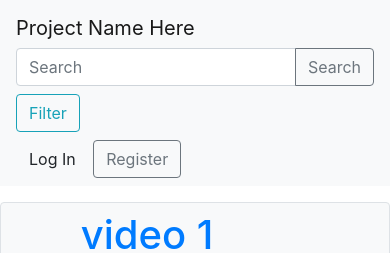
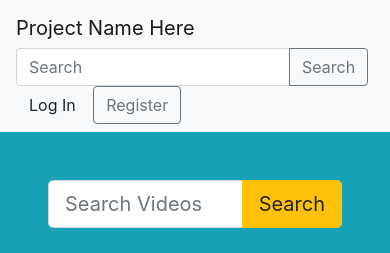
Before and after one commit to evankim20/yt-learn, a Django app: page / in a window 390 px wide. Shown: the top 253 px of the page. Run offline with Django 3.2, Linux system fonts and the light colour scheme; some libraries are stand-ins or nearby versions.

Commit message:
added all bootstrap files

```diff
--- a/src/common/views.py
+++ b/src/common/views.py
@@ -1,4 +1,4 @@
-from django.shortcuts import render
+from django.shortcuts import render, redirect
 
 # Create your views here.
 
@@ -19,3 +19,18 @@ def entry_view(request):
                'reviews': [{'name': 'Bob', 'stars': 4, 'response': 'Great video!'}, {'name': 'Alice', 'stars': 1, 'response': 'Video sucked'},
                            {'name': 'Karen', 'stars': 3, 'response': 'meh'}]}
     return render(request, 'entry.html', context)
+
+"""
+insert_view handles the form POST request
+"""
+def insert_view(request):
+    if request.POST:
+        video_rating = request.POST.get('videorating')
+        teacher_rating = request.POST.get('teacherrating')
+        review = request.POST.get('review')
+        # TODO: post to db and then redirect w/ updated info! (just grab from db again)
+        print(f'Stuff: {video_rating}, {teacher_rating}, {review}')
+        return redirect('entry')
+    else:
+        print("FAIL")
+    return render(request, 'entry.html')
--- a/src/src/urls.py
+++ b/src/src/urls.py
@@ -19,16 +19,17 @@ from django.urls import path
 # path(url, views function, url pattern name (for URL reversing)
 
 from users.views import registration_view, login_view, logout_view
-from common.views import landing_view, feed_view, entry_view
+from common.views import landing_view, feed_view, entry_view, insert_view
 
 # import template view from templates
 
 urlpatterns = [
-    # path('', landing_view, name='landing'),
-    path('', feed_view, name='feed'),
+    path('', landing_view, name='landing'),
+    path('/feed', feed_view, name='feed'),
     path('entry', entry_view, name='entry'),
     path('admin/', admin.site.urls),
     path('register', registration_view, name='register'),
     path('login', login_view, name='login'),
     path('logout', logout_view, name='logout'),
+    path('insert', insert_view, name='insert')
 ]
--- a/src/templates/feed.html
+++ b/src/templates/feed.html
@@ -33,7 +33,7 @@
                 <button class="btn btn-outline-secondary mr-sm-2" type="submit">Search</button>
             </div>
         </div>
-        <button class="btn btn-outline-info my-2 my-sm-0" type="button">Filter</button>
+        <!--<button class="btn btn-outline-info my-2 my-sm-0" type="button">Filter</button>-->
     </form>
     <span>
         <button class="btn" type="button" href="{% url 'login' %}">Log In</button>
--- a/src/templates/landing.html
+++ b/src/templates/landing.html
@@ -1,22 +1,101 @@
 {% extends 'base.html' %}
 
 {% block content %}
-<h1>Welcome to Project</h1>
-<hr>
-<div>Project Desc.<br><br></div>
-<div>
+{% if user.is_authenticated %}
+<nav class="navbar navbar-light bg-light justify-content-between">
+    <a class="navbar-brand" href="/">Project Name Here</a>
 
-    {% if user.is_authenticated %}
-        <p> Logged in as {{ user.email }}</p>
-        <a class="nav" href="{% url 'logout' %}">Logout</a>
-    {% else %}
-        <a class="nav" href="{% url 'login' %}">Login</a>
-        <a class="nav" href="{% url 'register' %}">Register</a>
-    {% endif %}
+    <form class="form-inline">
+        <div class="input-group">
+            <input type="text" class="form-control search-size" type="search" placeholder="Search" aria-label="Search" aria-describedby="button-addon2">
+            <div class="input-group-append">
+                <button class="btn btn-outline-secondary mr-sm-2" type="submit" id="button-addon2">Search</button>
+            </div>
+        </div>
+        <button class="btn btn-outline-info my-2 my-sm-0" type="button">Filter</button>
+    </form>
+    <span>
+        <button class="btn" type="button">Log In</button>
+        <button class="btn btn-outline-secondary" type="button" href="{% url 'logout' %}">Log Out</button>
+    </span>
+</nav>
 
-    <input type="text" id="search" placeholder="Search">
-    <button type="submit" id="search-button">Submit</button>
 
-</div>
+{% else %}
+<nav class="navbar navbar-light bg-light justify-content-between">
+    <a class="navbar-brand" href="/">Project Name Here</a>
+
+    <form class="form-inline">
+        <div class="input-group">
+            <input type="text" class="form-control search-size" type="search" placeholder="Search" aria-label="Search" aria-describedby="button-addon2">
+            <div class="input-group-append">
+                <button class="btn btn-outline-secondary mr-sm-2" type="submit">Search</button>
+            </div>
+        </div>
+        <!--<button class="btn btn-outline-info my-2 my-sm-0" type="button">Filter</button>-->
+    </form>
+    <span>
+        <button class="btn" type="button" href="{% url 'login' %}">Log In</button>
+        <button class="btn btn-outline-secondary" type="button" href="{% url 'register' %}">Register</button>
+    </span>
+</nav>
+{% endif %}
+<!--NAV BAR END-->
+
+  <!--Hero image & search bar-->
+  <div class="row h-50 bg-info justify-content-center">
+    <div class="col-md-6 d-flex align-items-end m-5">
+      <div class="input-group input-group-lg">
+        <input type="text" class="form-control" placeholder="Search Videos" aria-label="Sizing example input" aria-describedby="inputGroup-sizing-lg">
+        <div class="input-group-append">
+          <button class="btn btn-warning" id="inputGroup-sizing-lg">Search</button>
+        </div>
+      </div>
+    </div>
+  </div>
+
+  <!--Recommended video cards-->
+  <div class="row p-5 justify-content-center">
+    <div class="col-md-3">
+      <div class="card" style="width: 18rem;">
+        <img src="test.jpg" class="card-img-top" alt="...">
+        <div class="card-body">
+          <h5 class="card-title">Video title</h5>
+          <p class="card-text">Video Description</p>
+          <a href="#" class="btn btn-primary">Rating</a>
+        </div>
+      </div>
+    </div>
+    <div class="col-md-3">
+      <div class="card" style="width: 18rem;">
+        <img src="test.jpg" class="card-img-top" alt="...">
+        <div class="card-body">
+          <h5 class="card-title">Video title</h5>
+          <p class="card-text">Video Description</p>
+          <a href="#" class="btn btn-primary">Rating</a>
+        </div>
+      </div>
+    </div>
+    <div class="col-md-3">
+      <div class="card" style="width: 18rem;">
+        <img src="test.jpg" class="card-img-top" alt="...">
+        <div class="card-body">
+          <h5 class="card-title">Video title</h5>
+          <p class="card-text">Video Description</p>
+          <a href="#" class="btn btn-primary">Rating</a>
+        </div>
+      </div>
+    </div>
+    <div class="col-md-3">
+      <div class="card" style="width: 18rem;">
+        <img src="test.jpg" class="card-img-top" alt="...">
+        <div class="card-body">
+          <h5 class="card-title">Video title</h5>
+          <p class="card-text">Video Description</p>
+          <a href="#" class="btn btn-primary">Rating</a>
+        </div>
+      </div>
+    </div>
+  </div>
 
 {% endblock content %}
```
Also changed, not shown: src/templates/entry.html (+21 -12 lines).
